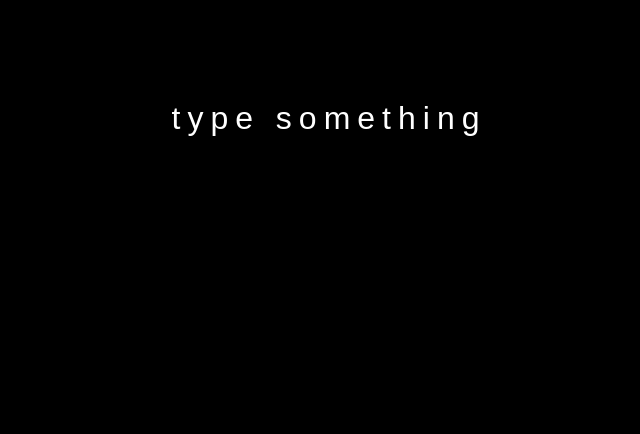
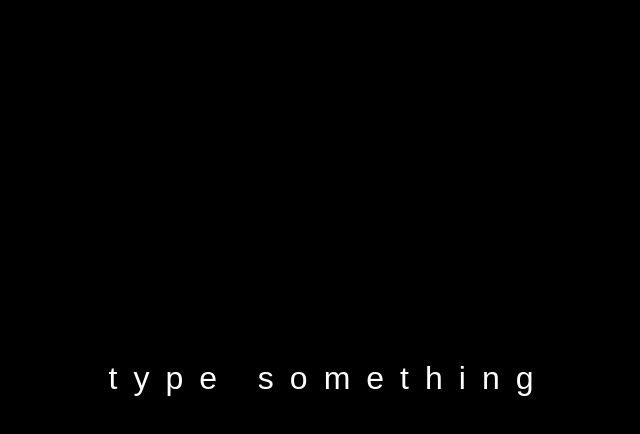
Before and after one commit to DianaHeit/playGod, a plain HTML site: page index.html in a window 1280 px wide. Shown: the top 434 px of the page, without its empty margins (311-951 px from the left). Drawn offline with Linux system fonts and the light colour scheme.

Commit message:
Update style.css

```diff
--- a/style.css
+++ b/style.css
@@ -16,8 +16,8 @@ body {
 
 h1 {
   text-align: center;
-  margin-top: 100px;
+  margin-top: 45vh;
   font-family: "Arial", sans-serif;
   font-weight: 100;
-  letter-spacing: 7px;
+  letter-spacing: 1rem;
 }
```
